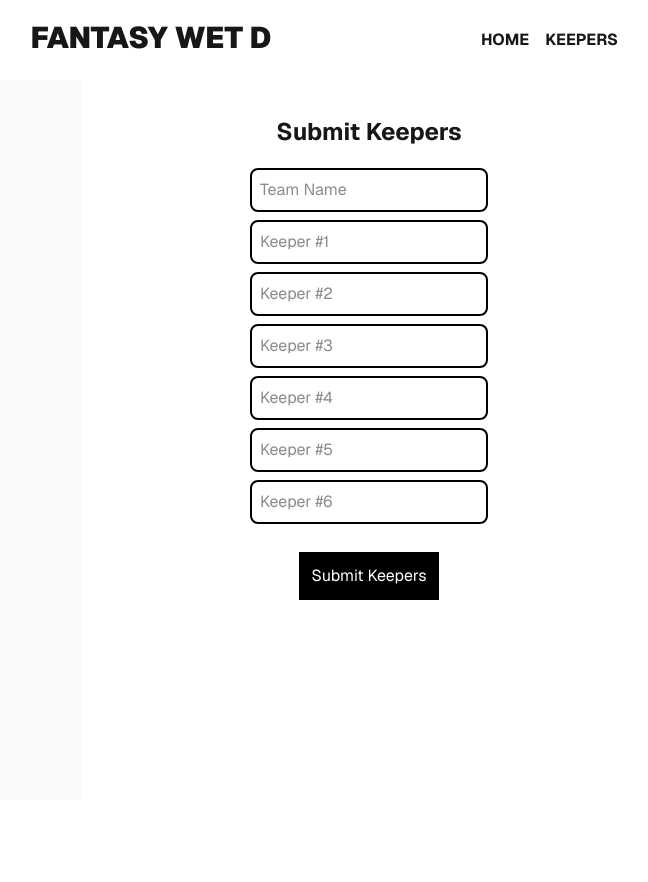
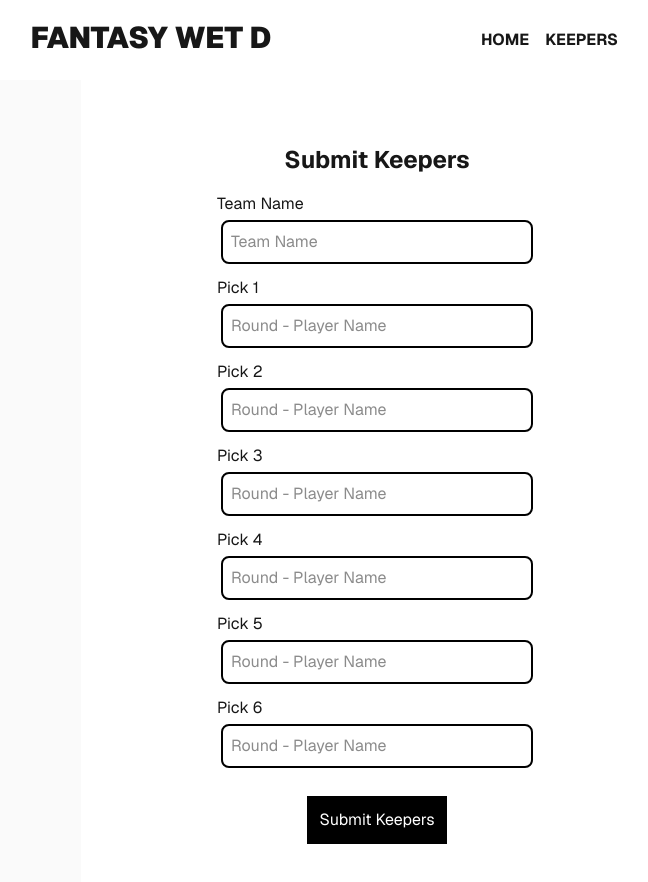
Before and after one commit to Ametherius/fantasy_hockey, a Next.js app: page / in a window 1280 px wide. Shown: the top 882 px of the page, without its empty margins (175-823 px from the left). Before the commit the page ends 800 px from the top, so only its background shows below. Built offline with nearby package versions, Linux system fonts and the light colour scheme; no server answers.

Commit message:
Fix styling for both pages

```diff
--- a/src/app/keepers/page.js
+++ b/src/app/keepers/page.js
@@ -5,31 +5,63 @@ export default async function Keepers() {
   const supabase = await createClient();
   const { data: keepers, error } = await supabase.from("keepers").select("*");
 
-  const keeperStyle = `border-b border-black w-full text-center p-2`;
+  function splitPick(pick) {
+    if (!pick) return { number: "", name: "" };
+    const match = pick.match(/^(\d+)\s*[-.)]?\s*(.*)$/);
+    return {
+      number: match?.[1] ?? "",
+      name: match?.[2] ?? pick,
+    };
+  }
+
+  const keeperStyle = `border-b-2 border-gray-700 w-full text-center bg-white p-2`;
   return (
     <div className="flex flex-col flex-1 items-center justify-center font-sans bg-white dark:bg-black">
       <Header />
-      <main className="flex flex-1 w-full max-w-3xl flex-col items-center justify-between py-32 px-16 bg-white dark:bg-black sm:items-start">
-        {keepers.map((k) => (
+      <main className="flex flex-1 w-fit max-w-3xl flex-col items-center justify-between py-32 px-16 bg-white dark:bg-black sm:items-start">
+        {keepers.map((k) => {
+          const pick1 = splitPick(k.pick1);
+          const pick2 = splitPick(k.pick2);
+          const pick3 = splitPick(k.pick3);
+          const pick4 = splitPick(k.pick4);
+          const pick5 = splitPick(k.pick5);
+          const pick6 = splitPick(k.pick6);
+
+          return (
             <div
               key={k.id}
               className="w-full p-2 overflow-y-scroll h-[calc(100vh - 3rem)]"
             >
-            <div className="rounded-t-lg bg-white p-3 flex justify-center border-b-2 border-black">
-              <h2 className="text-black font-bold underline">
-                Team Neam: {k.team_name}
-              </h2>
+              <div className=" bg-white p-3 flex justify-center border-b-2 border-black">
+                <h1 className="text-black font-bold text-2xl">{k.team_name}</h1>
               </div>
-            <div className="rounded-b-lg bg-white p-4 flex flex-col justify-center items-center">
-              <p className={keeperStyle}>Pick 1: {k.pick1}</p>
-              <p className={keeperStyle}>Pick 2: {k.pick2}</p>
-              <p className={keeperStyle}>Pick 3: {k.pick3}</p>
-              <p className={keeperStyle}>Pick 4: {k.pick4}</p>
-              <p className={keeperStyle}>Pick 5: {k.pick5}</p>
-              <p className={keeperStyle}>Pick 6: {k.pick6}</p>
+              <div className=" bg-gray-700 flex flex-col justify-center items-center">
+                <p className={keeperStyle}>
+                  <strong>({pick1.number}) </strong>
+                  {pick1.name}
+                </p>
+                <p className={keeperStyle}>
+                  <strong>({pick2.number}) </strong>
+                  {pick2.name}
+                </p>
+                <p className={keeperStyle}>
+                  <strong>({pick3.number}) </strong>
+                  {pick3.name}
+                </p>
+                <p className={keeperStyle}>
+                  <strong>({pick4.number}) </strong>
+                  {pick4.name}
+                </p>
+                <p className={keeperStyle}>
+                  <strong>({pick5.number})</strong> {pick5.name}
+                </p>
+                <p className={keeperStyle}>
+                  <strong>({pick6.number})</strong> {pick6.name}
+                </p>
               </div>
             </div>
-        ))}
+          );
+        })}
       </main>
     </div>
   );
--- a/src/app/page.js
+++ b/src/app/page.js
@@ -43,17 +43,20 @@ export default function Home() {
     }
   }
 
+  const formGroup = "flex flex-col mx-5 mb-2";
+
   return (
     <div className="flex flex-col flex-1 items-center justify-center bg-zinc-50 font-sans dark:bg-black">
       <Header />
       <main className="flex flex-1 w-full max-w-3xl flex-col items-center justify-between py-6 px-26 bg-white dark:bg-black sm:items-start">
-        <div className="bg-white rounded-xl p-1 flex justify-center">
+        <div className="bg-white rounded-xl p-3 mt-5 flex justify-center">
           <form>
             <h2 className="font-bold text-center text-2xl p-2 mb-2 w-90">
               Submit Keepers
             </h2>
             <div className="flex-flex-col items-center">
-              <div className="flex justify-center">
+              <div className={formGroup}>
+                <label>Team Name</label>
                 <input
                   type="text"
                   value={teamName}
@@ -62,58 +65,64 @@ export default function Home() {
                   placeholder="Team Name"
                 />
               </div>
-              <div className="flex justify-center">
+              <div className={formGroup}>
+                <label>Pick 1</label>
                 <input
                   type="text"
                   value={pick1}
                   onChange={(e) => setPick1(e.target.value)}
                   className={inputStyle}
-                  placeholder="Keeper #1"
+                  placeholder="Round - Player Name"
                 />
               </div>
-              <div className="flex justify-center">
+              <div className={formGroup}>
+                <label>Pick 2</label>
                 <input
                   type="text"
                   value={pick2}
                   onChange={(e) => setPick2(e.target.value)}
                   className={inputStyle}
-                  placeholder="Keeper #2"
+                  placeholder="Round - Player Name"
                 />
               </div>
-              <div className="flex justify-center">
+              <div className={formGroup}>
+                <label>Pick 3</label>
                 <input
                   type="text"
                   value={pick3}
                   onChange={(e) => setPick3(e.target.value)}
                   className={inputStyle}
-                  placeholder="Keeper #3"
+                  placeholder="Round - Player Name"
                 />
               </div>
-              <div className="flex justify-center">
+              <div className={formGroup}>
+                <label htmlFor="">Pick 4</label>
                 <input
                   type="text"
                   value={pick4}
                   onChange={(e) => setPick4(e.target.value)}
                   className={inputStyle}
-                  placeholder="Keeper #4"
+                  placeholder="Round - Player Name"
                 />
               </div>
-              <div className="flex justify-center">
+              <div className={formGroup}>
+                <label htmlFor="">Pick 5</label>
                 <input
                   type="text"
                   value={pick5}
                   onChange={(e) => setPick5(e.target.value)}
                   className={inputStyle}
-                  placeholder="Keeper #5"
+                  placeholder="Round - Player Name"
                 />
               </div>
-              <div className="flex justify-center">
+              <div className={formGroup}>
+                <label htmlFor="">Pick 6</label>
                 <input
                   type="text"
                   value={pick6}
                   onChange={(e) => setPick6(e.target.value)}
                   className={inputStyle}
-                  placeholder="Keeper #6"
+                  placeholder="Round - Player Name"
                 />
               </div>
               <div className="flex justify-center my-3">
```
Lines whose indentation alone changed are shown as unchanged.
